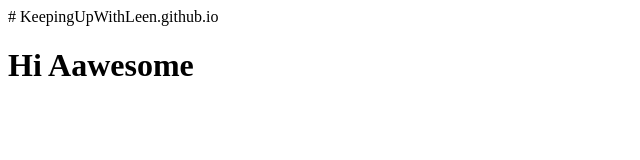
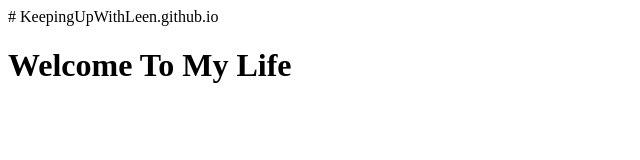
Before and after one commit to KeepingUpWithLeen/KeepingUpWithLeen.github.io, a plain HTML site: page index.html in a window 1280 px wide. Shown: the whole page, without its empty margins (0-640 px from the left). Drawn offline with Linux system fonts and the light colour scheme.

Commit message:
Update index.html

```diff
--- a/index.html
+++ b/index.html
@@ -1,3 +1,3 @@
 # KeepingUpWithLeen.github.io
 
-<h1>  Hi Aawesome </h1>
+<h1>  Welcome To My Life </h1>
```
